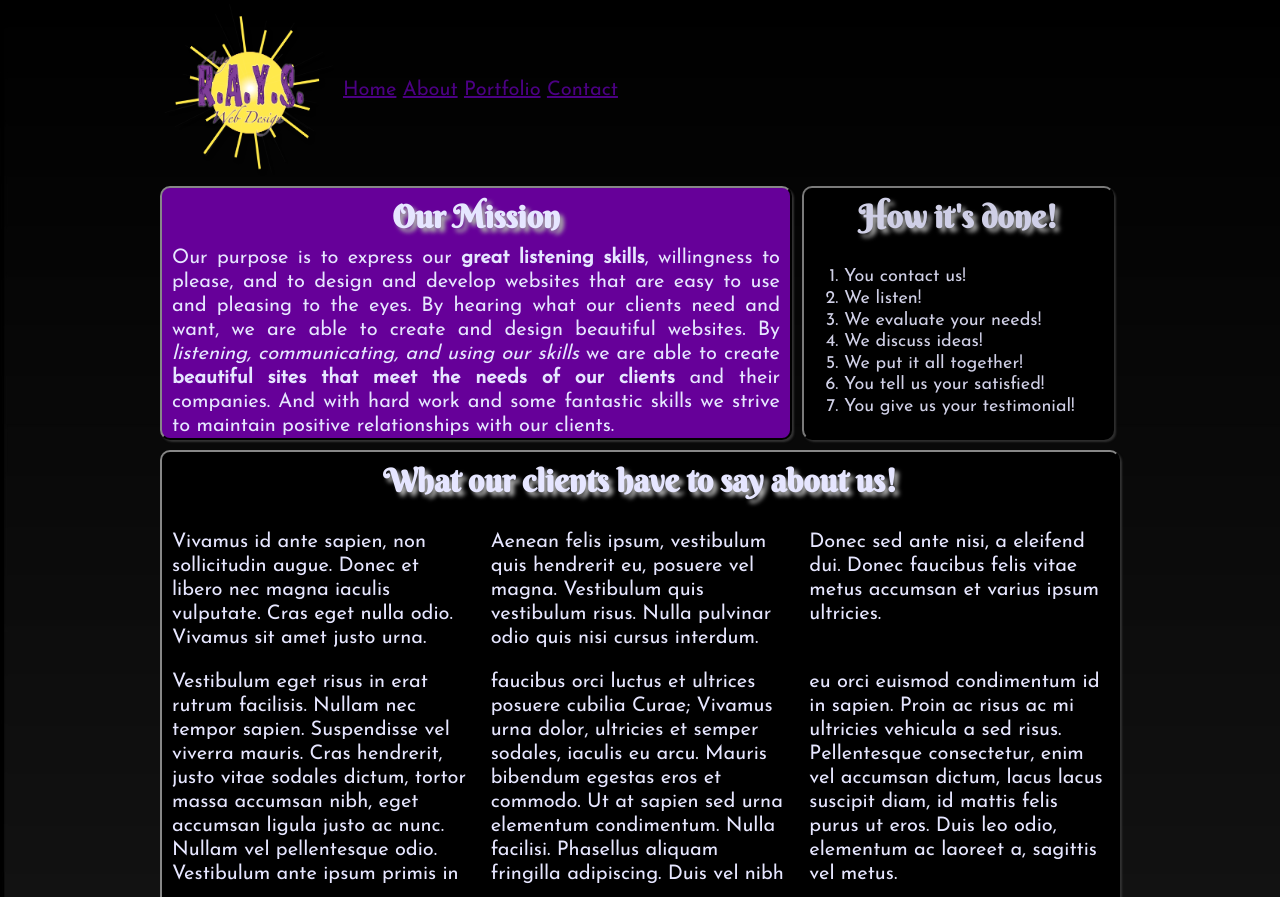
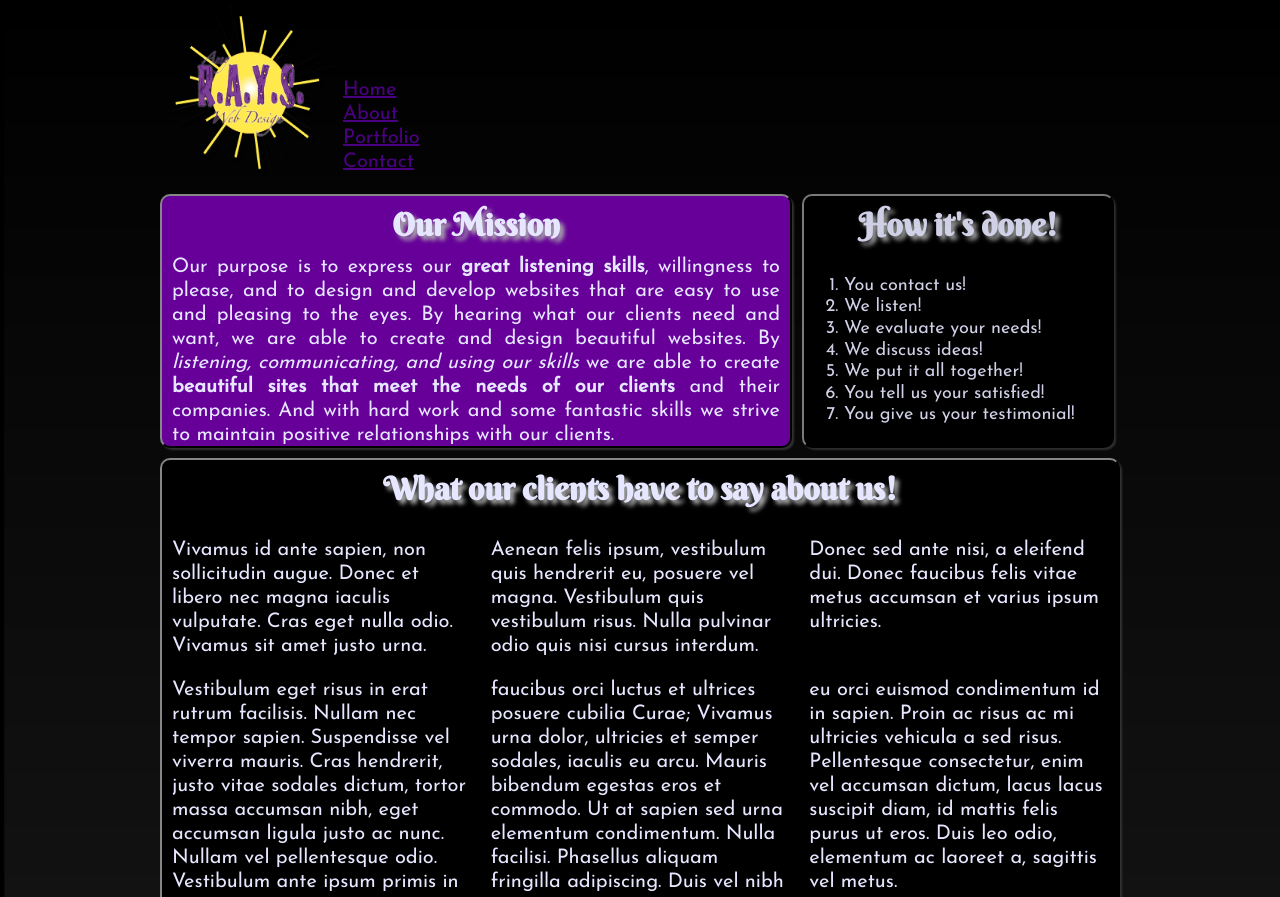
Before and after one commit to amyrays/wsd-page, a plain HTML site: page index.html in a window 1280 px wide. Shown: the top 897 px of the page. Drawn offline with Linux system fonts and the light colour scheme.

Commit message:
removed diplay inline from li elements

```diff
--- a/css/main.css
+++ b/css/main.css
@@ -22,14 +22,14 @@ li{
 /* Main Nav----------------------------------------------------------------------*/
 ul li{
 	list-style-type: none;
-	display: inline;
 }
 
 img{
 	float: left;
 }
 
-/* Links-------------------------------------------------------------------------*/
+/*
+Links-------------------------------------------------------------------------*/
 a:link{
 	color: #4B0082;
 }
```
